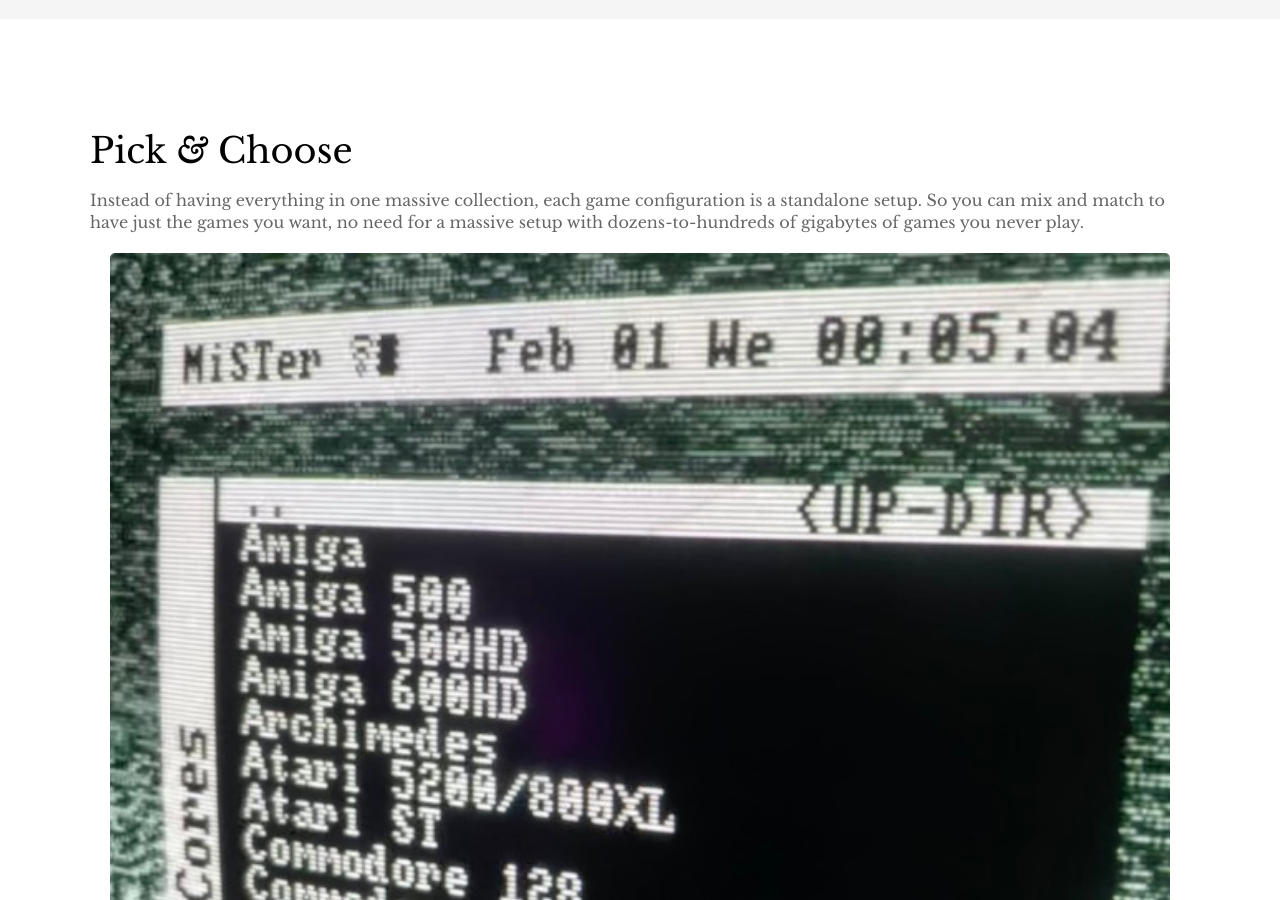
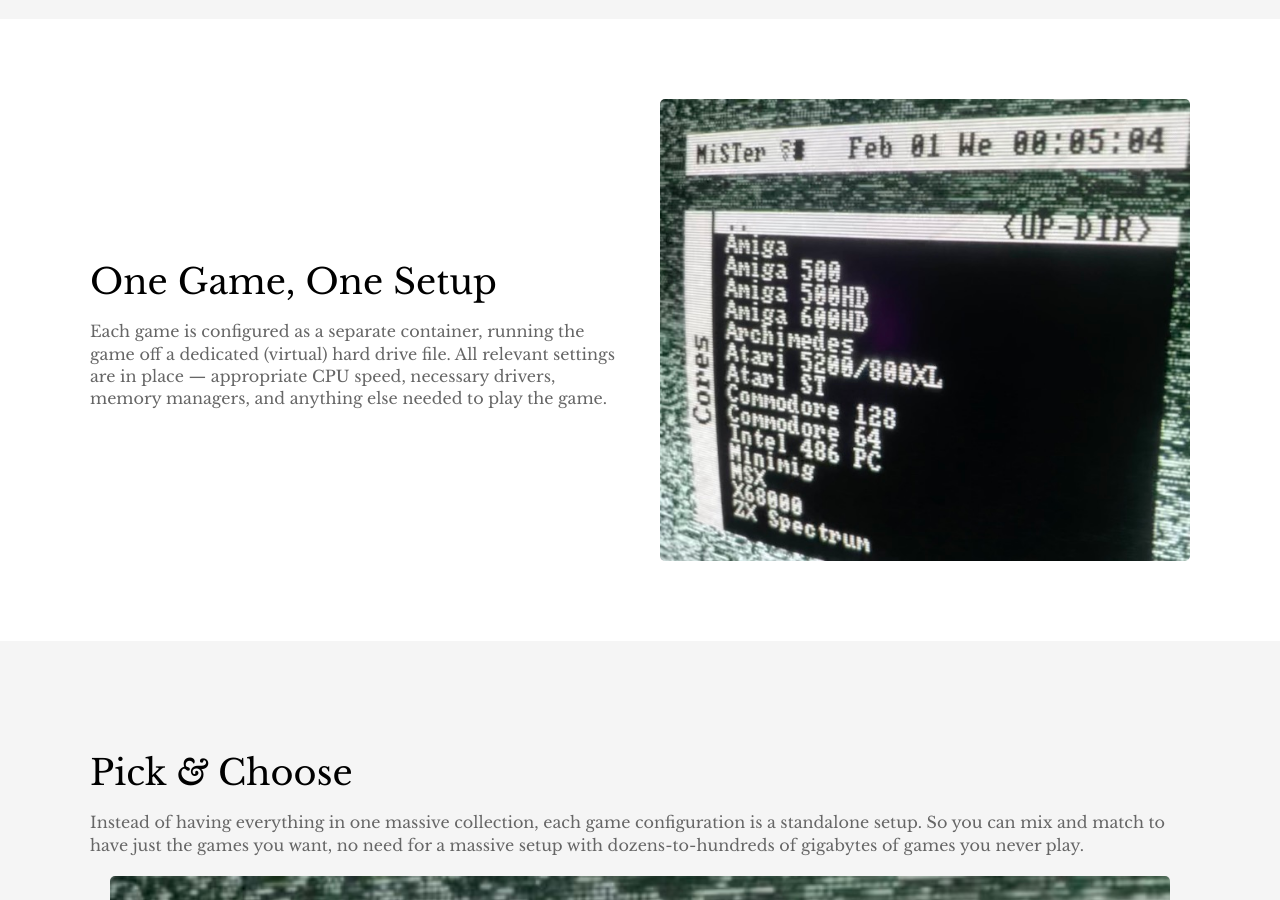
Before and after one commit to 0mhz-net/0mhz-net.github.io, a Jekyll site: the page built from index.html, in a window 1280 px wide and 900 px high, scrolled down 1708 px. Built offline with Jekyll 4.4.1, drawn with Linux system fonts in a browser that asks for light colours; some of the changed text lies outside the part shown.

Commit message:
More advantages added

```diff
--- a/index.html
+++ b/index.html
@@ -43,10 +43,34 @@
 	<section>
 		<div class="container flex">
 			<div class="text">
+				<h2>One Game, One Setup</h2>
+				<p>Each game is configured as a separate container, running the game off a dedicated (virtual) hard drive file. All relevant settings are in place — appropriate CPU speed, necessary drivers, memory managers, and anything else needed to play the game.</p>
+			</div>
+			<div class="image">
+				<img src="{{ site.baseurl }}/images/placeholder.jpg" alt="Screenshot" class="screenshot" />
+			</div>
+		</div>
+	</section>
+
+	<section>
+		<div class="container flex">
+			<div class="text">
 				<h2>Pick <em>&amp;</em> Choose</h2>
 				<p>Instead of having everything in one massive collection, each game configuration is a standalone setup. So you can mix and match to have just the games you want, no need for a massive setup with dozens-to-hundreds of gigabytes of games you never play.</p>
 			<div class="image">
 				<img src="{{ site.baseurl }}/images/placeholder.jpg" alt="Placeholder" title="" class="screenshot" />
+			</div>
+		</div>
+	</section>
+
+	<section>
+		<div class="container flex">
+			<div class="text">
+				<h2>Simple Installation</h2>
+				<p>Just copy the files to your MiSTer, and you are ready to go. No setup needed.</p>
+			</div>
+			<div class="image">
+				<img src="{{ site.baseurl }}/images/placeholder.jpg" alt="Screenshot" class="screenshot" />
 			</div>
 		</div>
 	</section>
```
